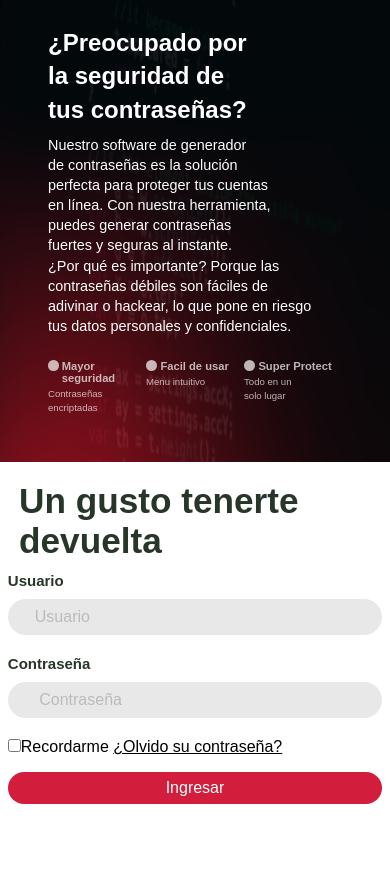
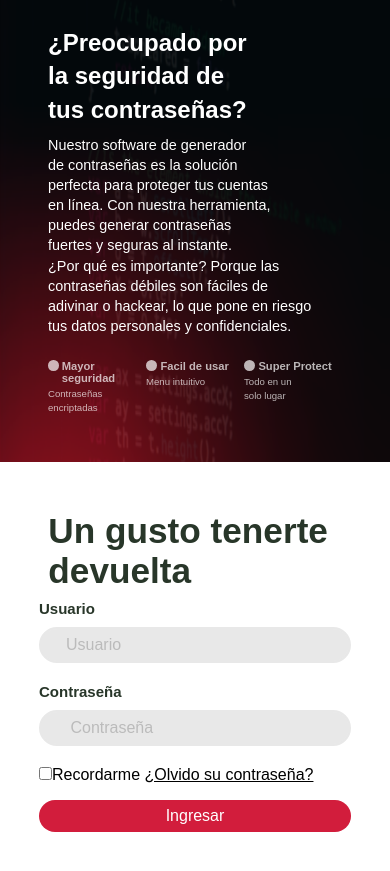
Before and after one commit to Alibaba-y-los-programadores/AliKey, a plain HTML site: page pages/login.html in a window 390 px wide. Shown: the part 139-1010 px from the top of the page. Before the commit the page ends 971 px from the top, so only its background shows below. Drawn offline with Linux system fonts and the light colour scheme; some packages are replaced by stand-ins of ours; a script that the page names is missing.

Commit message:
Update: modify login and registro.css to improve the styles

```diff
--- a/assets/css/login.css
+++ b/assets/css/login.css
@@ -94,11 +94,6 @@ textarea::placeholder {
 @media (max-width: 750px) {
   .right {
       min-width: 100%;
+      padding: 10%;
   }
 }
-
-@media (max-width: 400px) {
-  .right {
-      padding: 2%;
-  }
-}
--- a/assets/css/registro.css
+++ b/assets/css/registro.css
@@ -74,5 +74,6 @@ textarea::placeholder {
 @media (max-width: 750px) {
   .right {
       min-width: 100%;
+      padding: 10%;
   }
 }
```
